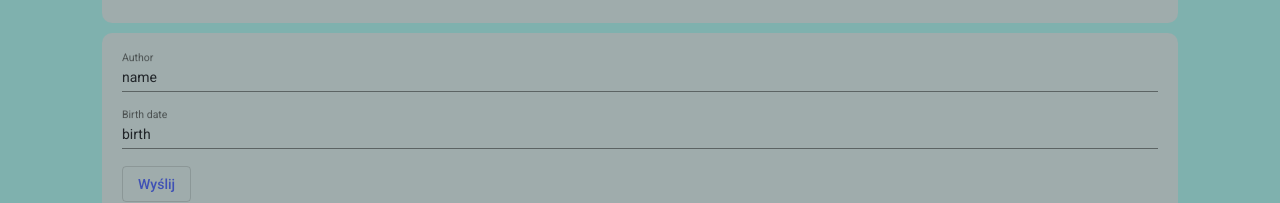
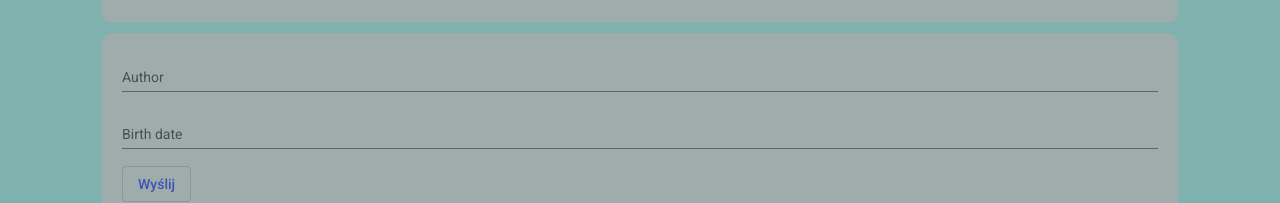
Before and after one commit to RafalM2000/forms, an Angular app: page / in a window 1280 px wide. Shown: the part 404-607 px from the top of the page. Built offline with nearby package versions, Linux system fonts and the light colour scheme.

Commit message:
logic for component one

```diff
--- a/src/app/app.module.ts
+++ b/src/app/app.module.ts
@@ -7,6 +7,7 @@ import { MatButtonModule } from '@angular/material/button';
 import { AppComponent } from './app.component';
 import { OneComponent } from './one/one.component';
 import { BrowserAnimationsModule } from '@angular/platform-browser/animations';
+import { FormsModule } from '@angular/forms';
 
 
 export const appRouter: Routes = [
@@ -26,6 +27,7 @@ export const appRouter: Routes = [
     MatButtonModule,
     RouterModule.forRoot(appRouter),
     BrowserAnimationsModule,
+    FormsModule
   ],
   providers: [],
   bootstrap: [AppComponent]
--- a/src/app/one/one.component.html
+++ b/src/app/one/one.component.html
@@ -3,14 +3,14 @@
 </div>
 
 <div class="container">
-  <form>
+  <form #form="ngForm" (ngSubmit) = "onSubmit(form.value)">
     <mat-form-field class="full-width">
       <mat-label>Author</mat-label>
-      <input matInput value = "name">
+      <input matInput name = "name" ngModel>
     </mat-form-field>
     <mat-form-field class="full-width">
       <mat-label>Birth date</mat-label>
-      <input matInput value="birth">
+      <input matInput name = "birth" ngModel>
     </mat-form-field>
     <button mat-stroked-button color="primary" type="submit">Wyślij</button>
   </form>
--- a/src/app/one/one.component.ts
+++ b/src/app/one/one.component.ts
@@ -14,4 +14,8 @@ export class OneComponent implements OnInit {
   ngOnInit(): void {
   }
 
+  onSubmit(data) {
+    console.log(data);
+  }
+
 }
```
